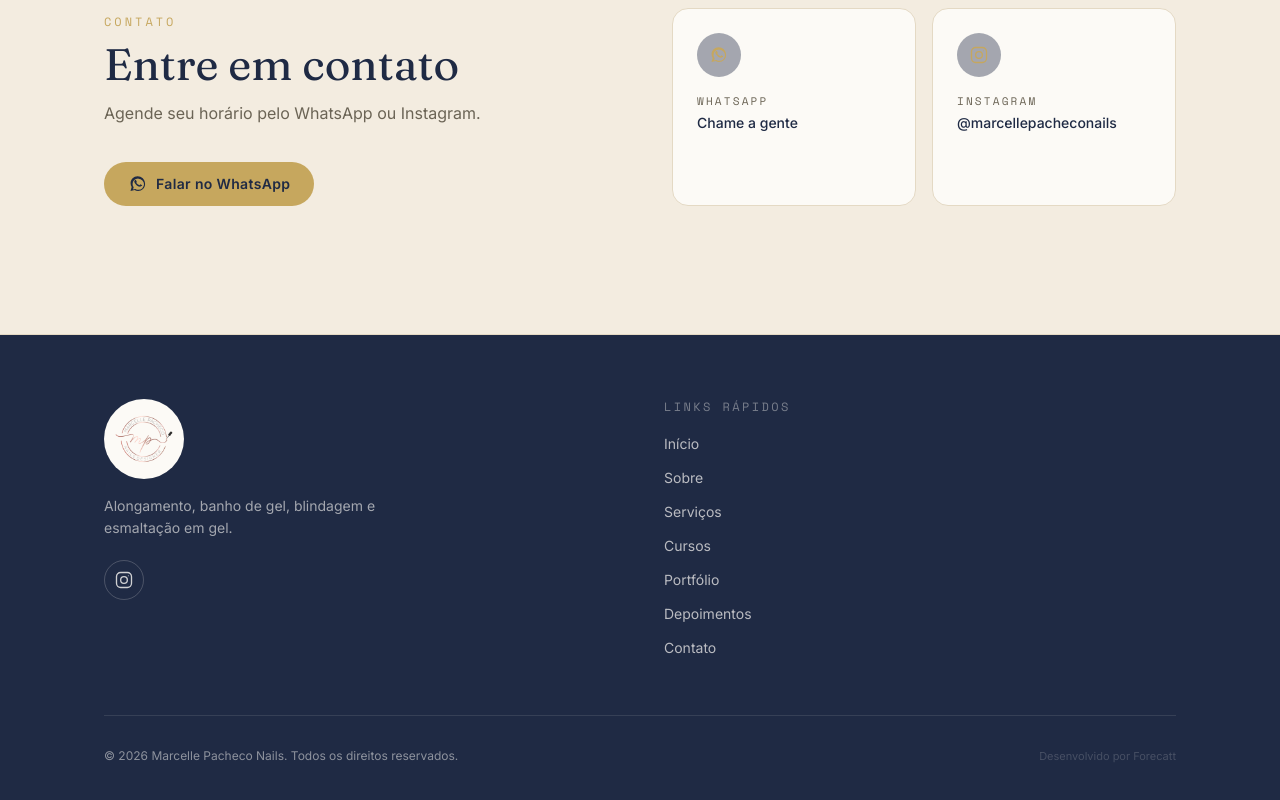
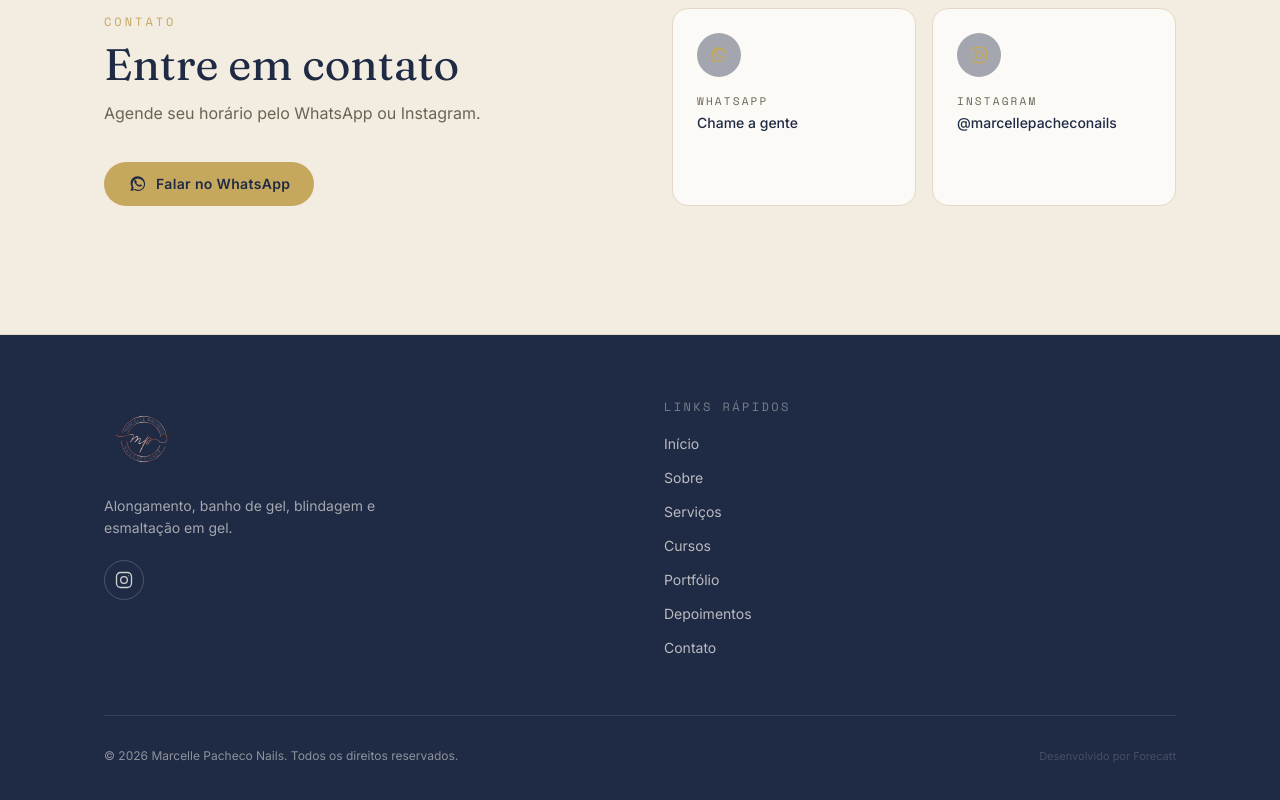
Before and after one commit to foregato/unhamarcelle, a Next.js app: page / in a window 1280 px wide. Shown: the part 5589-6389 px from the top of the page. Built offline with nearby package versions, Linux system fonts and the light colour scheme.

Commit message:
melhorando o tamanhp

```diff
--- a/src/components/Footer.tsx
+++ b/src/components/Footer.tsx
@@ -16,12 +16,12 @@ export default function Footer() {
         <div className="grid gap-12 md:grid-cols-2">
           <div>
             <Image
-              src="/images/logo/sublogositeSF.PNG"
+              src="/images/logo/sublogositeSF.png"
               alt={SITE_NAME}
-              width={96}
-              height={96}
-              className="h-20 w-20 rounded-full object-contain bg-paper"
-            />
+              width={160}
+              height={80}
+              className="h-16 w-auto object-contain sm:h-20"
+              />
             <p className="mt-4 max-w-xs text-sm leading-relaxed text-paper/60">
               Alongamento, banho de gel, blindagem e esmaltação em gel.
             </p>
--- a/src/components/Header.tsx
+++ b/src/components/Header.tsx
@@ -41,7 +41,7 @@ export default function Header() {
             width={220}
             height={70}
             priority
-            className="h-15 w-auto object-contain sm:h-20"
+            className="h-18 w-auto object-contain sm:h-24"
           />
         </a>
 
```
